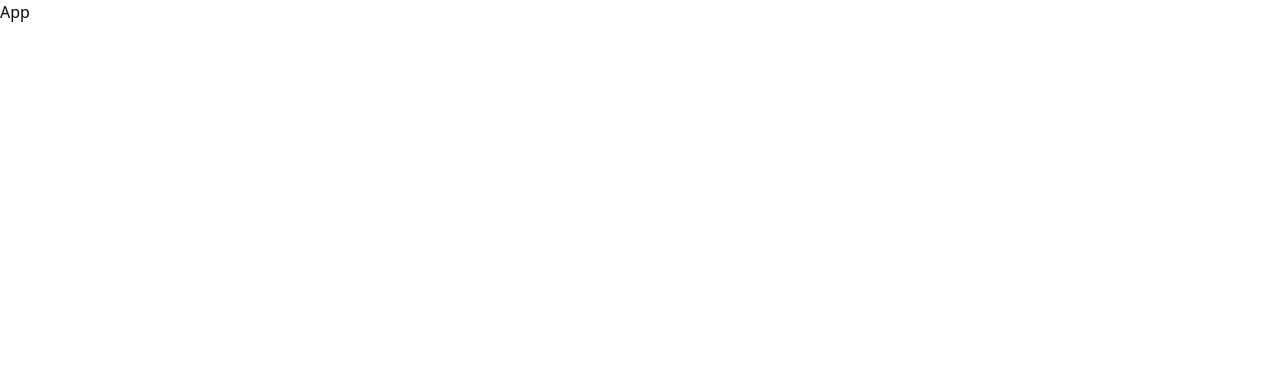
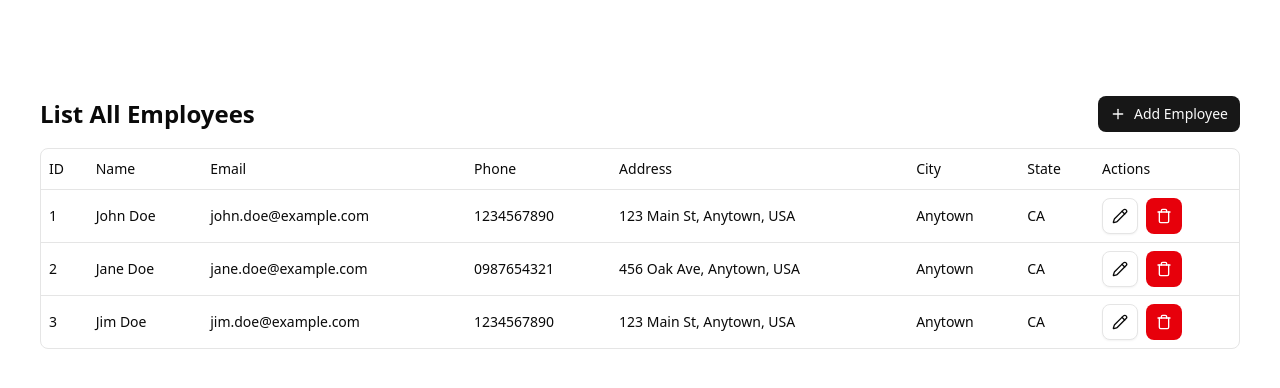
Before and after one commit to iohusni/employee-management-app, a React app in the folder frontend/: page / in a window 1280 px wide. Shown: the top 388 px of the page. Built offline with nearby package versions, Linux system fonts and the light colour scheme; the HTML template or start-up script is replaced by a standard one.

Commit message:
display demo employee

```diff
--- a/frontend/src/App.tsx
+++ b/frontend/src/App.tsx
@@ -1,5 +1,22 @@
+import ListAllEmployees from './components/list-all-employees'
+import { Button } from '@/components/ui/button'
+import { PlusIcon } from 'lucide-react'
+
 const App = () => {
-  return <div>App</div>
+  return (
+    <>
+      <div className="container mx-auto max-w-7xl py-24 px-10 space-y-4 cursor-pointer">
+        <div className="flex items-center justify-between">
+          <h1 className="text-2xl font-semibold">List All Employees</h1>
+          <Button>
+            <PlusIcon className="w-4 h-4" />
+            Add Employee
+          </Button>
+        </div>
+        <ListAllEmployees />
+      </div>
+    </>
+  )
 }
 
 export default App
--- /dev/null
+++ b/frontend/src/components/columns.tsx
@@ -0,0 +1,72 @@
+import type { ColumnDef } from '@tanstack/react-table'
+import { Button } from './ui/button'
+import { PencilIcon, TrashIcon } from 'lucide-react'
+
+export type Employee = {
+  id: number
+  name: string
+  email: string
+  phone: string
+  address: string
+  city: string
+  state: string
+}
+
+export const EmployeeColumns = (
+  handleEdit: (employee: Employee) => void,
+  handleDelete: (employee: Employee) => void,
+): ColumnDef<Employee>[] => [
+  {
+    accessorKey: 'id',
+    header: 'ID',
+  },
+  {
+    accessorKey: 'name',
+    header: 'Name',
+  },
+  {
+    accessorKey: 'email',
+    header: 'Email',
+  },
+  {
+    accessorKey: 'phone',
+    header: 'Phone',
+  },
+  {
+    accessorKey: 'address',
+    header: 'Address',
+  },
+  {
+    accessorKey: 'city',
+    header: 'City',
+  },
+  {
+    accessorKey: 'state',
+    header: 'State',
+  },
+  {
+    accessorKey: 'actions',
+    header: 'Actions',
+    cell: ({ row }) => {
+      const employee = row.original
+      return (
+        <div className="flex gap-2">
+          <Button
+            variant="outline"
+            size="icon"
+            onClick={() => handleEdit(employee)}
+          >
+            <PencilIcon className="w-4 h-4" />
+          </Button>
+          <Button
+            variant="destructive"
+            size="icon"
+            onClick={() => handleDelete(employee)}
+          >
+            <TrashIcon className="w-4 h-4" />
+          </Button>
+        </div>
+      )
+    },
+  },
+]
--- /dev/null
+++ b/frontend/src/components/data-table.tsx
@@ -0,0 +1,78 @@
+import {
+  type ColumnDef,
+  flexRender,
+  getCoreRowModel,
+  useReactTable,
+} from '@tanstack/react-table'
+
+import {
+  Table,
+  TableBody,
+  TableCell,
+  TableHead,
+  TableHeader,
+  TableRow,
+} from '@/components/ui/table'
+
+interface DataTableProps<TData, TValue> {
+  columns: ColumnDef<TData, TValue>[]
+  data: TData[]
+}
+
+export function DataTable<TData, TValue>({
+  columns,
+  data,
+}: DataTableProps<TData, TValue>) {
+  const table = useReactTable({
+    data,
+    columns,
+    getCoreRowModel: getCoreRowModel(),
+  })
+
+  return (
+    <div className="overflow-hidden rounded-md border">
+      <Table>
+        <TableHeader>
+          {table.getHeaderGroups().map((headerGroup) => (
+            <TableRow key={headerGroup.id}>
+              {headerGroup.headers.map((header) => {
+                return (
+                  <TableHead key={header.id}>
+                    {header.isPlaceholder
+                      ? null
+                      : flexRender(
+                          header.column.columnDef.header,
+                          header.getContext(),
+                        )}
+                  </TableHead>
+                )
+              })}
+            </TableRow>
+          ))}
+        </TableHeader>
+        <TableBody>
+          {table.getRowModel().rows?.length ? (
+            table.getRowModel().rows.map((row) => (
+              <TableRow
+                key={row.id}
+                data-state={row.getIsSelected() && 'selected'}
+              >
+                {row.getVisibleCells().map((cell) => (
+                  <TableCell key={cell.id}>
+                    {flexRender(cell.column.columnDef.cell, cell.getContext())}
+                  </TableCell>
+                ))}
+              </TableRow>
+            ))
+          ) : (
+            <TableRow>
+              <TableCell colSpan={columns.length} className="h-24 text-center">
+                No results.
+              </TableCell>
+            </TableRow>
+          )}
+        </TableBody>
+      </Table>
+    </div>
+  )
+}
--- /dev/null
+++ b/frontend/src/components/list-all-employees.tsx
@@ -0,0 +1,48 @@
+import { DataTable } from './data-table'
+import { EmployeeColumns, type Employee } from './columns'
+
+const employees = [
+  {
+    id: 1,
+    name: 'John Doe',
+    email: 'john.doe@example.com',
+    phone: '1234567890',
+    address: '123 Main St, Anytown, USA',
+    city: 'Anytown',
+    state: 'CA',
+  },
+  {
+    id: 2,
+    name: 'Jane Doe',
+    email: 'jane.doe@example.com',
+    phone: '0987654321',
+    address: '456 Oak Ave, Anytown, USA',
+    city: 'Anytown',
+    state: 'CA',
+  },
+  {
+    id: 3,
+    name: 'Jim Doe',
+    email: 'jim.doe@example.com',
+    phone: '1234567890',
+    address: '123 Main St, Anytown, USA',
+    city: 'Anytown',
+    state: 'CA',
+  },
+]
+
+const handleEdit = (employee: Employee) => {
+  console.log(employee)
+}
+
+const handleDelete = (employee: Employee) => {
+  console.log(employee)
+}
+
+const columns = EmployeeColumns(handleEdit, handleDelete)
+
+const ListAllEmployees = () => {
+  return <DataTable columns={columns} data={employees} />
+}
+
+export default ListAllEmployees
```
